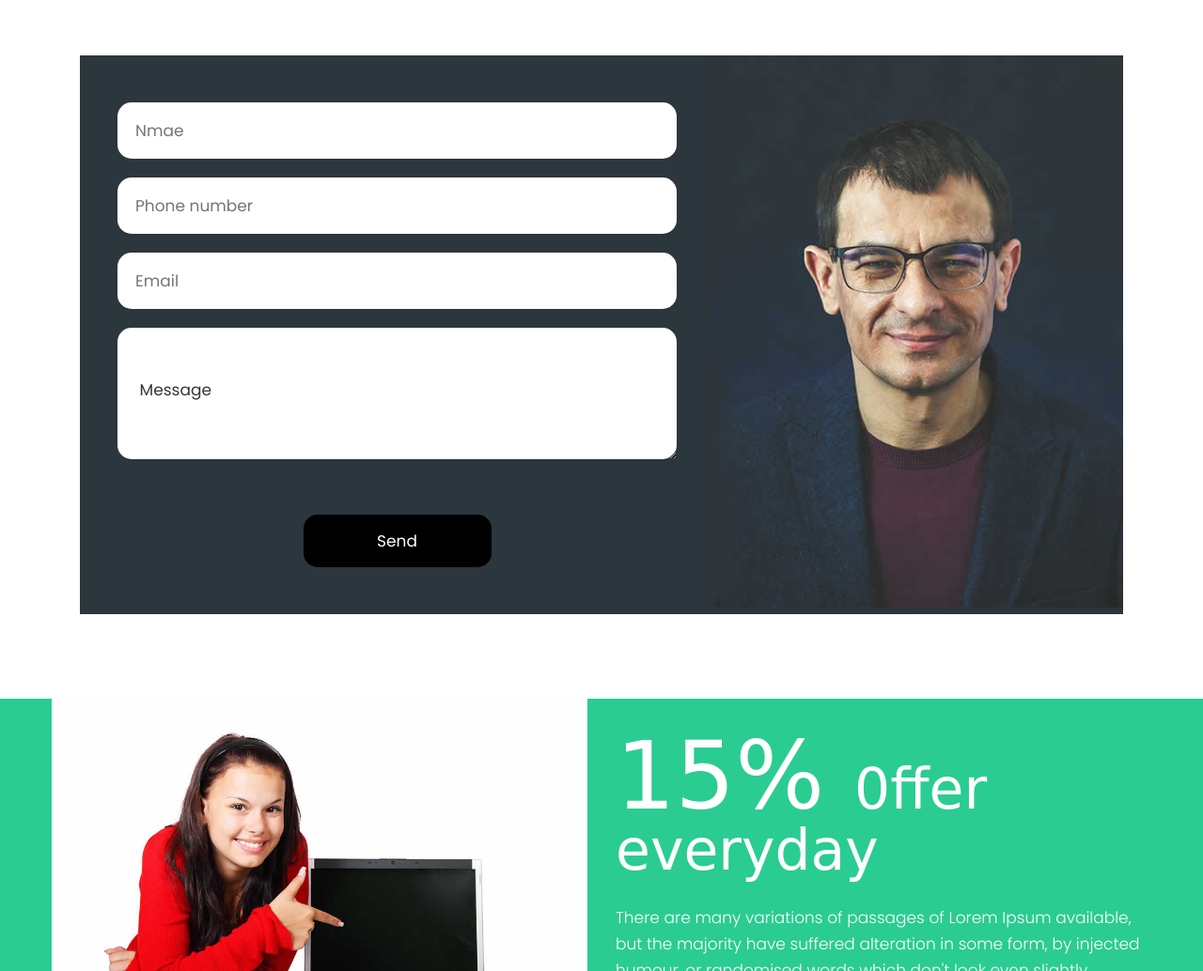
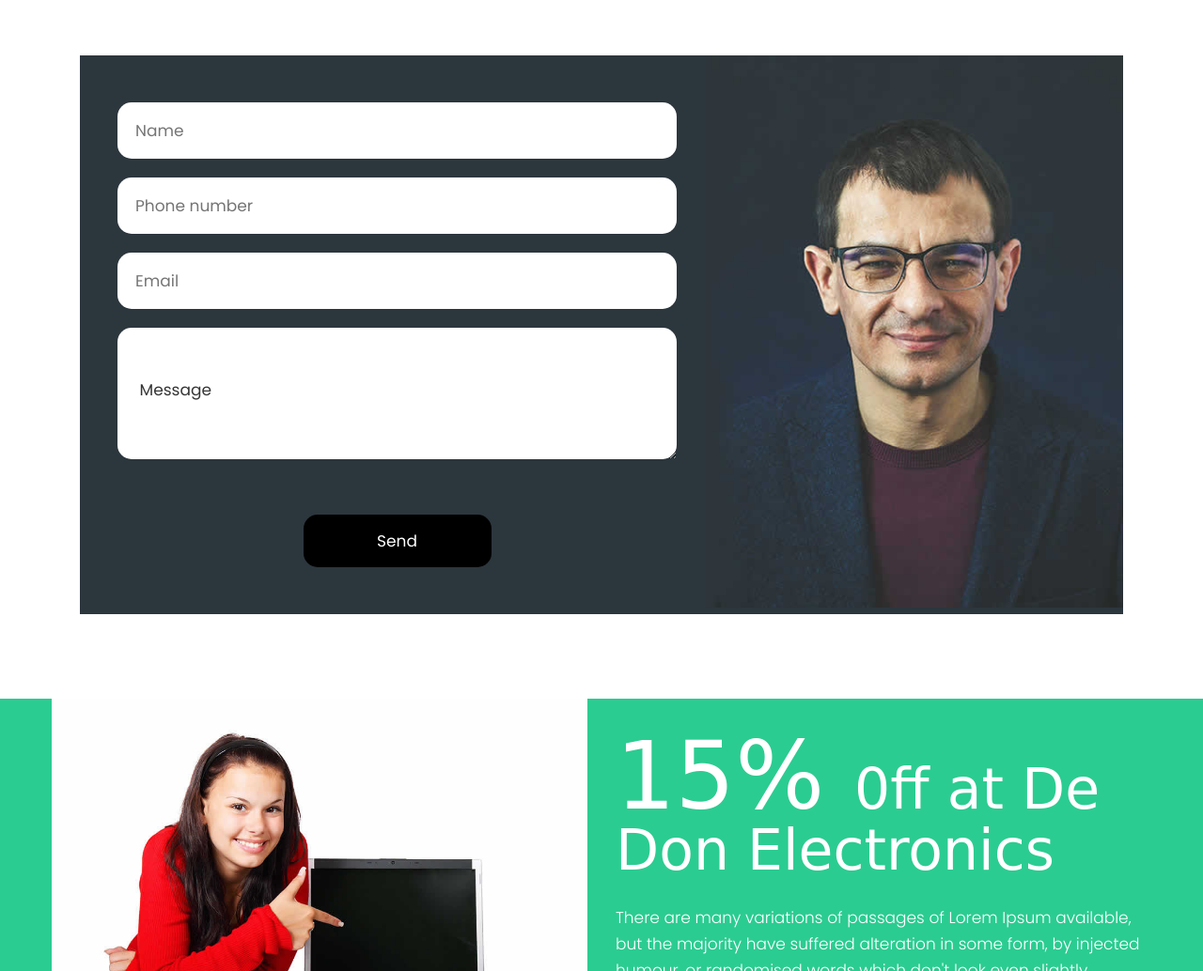
Before and after one commit to vekis11/De-Don-Electronics, a plain HTML site: page index.html in a window 1280 px wide. Shown: the part 2552-3586 px from the top of the page at 94% size. Drawn offline with nearby package versions, Linux system fonts and the light colour scheme; a web font is replaced by a local one.

Commit message:
Update index.html

```diff
--- a/index.html
+++ b/index.html
@@ -110,7 +110,7 @@
             <div class="row">
                <div class="col-md-12">
                   <div class="titlepage">
-                     <h2>About Pcoint</h2>
+                     <h2>About De Don Electronics</h2>
                      <span>d to be sure there isn't anything embarrassing hidden in the middle of text. All the Lorem Ipsum gener</span>
                   </div>
                </div>
@@ -183,7 +183,7 @@
                            <form class="main_form">
                               <div class="row">
                                  <div class="col-md-12 ">
-                                    <input class="contactus" placeholder="Nmae" type="text" name="Nmae">
+                                    <input class="contactus" placeholder="Name" type="text" name="Name">
                                  </div>
                                  <div class="col-md-12">
                                     <input class="contactus" placeholder="Phone number" type="text" name=" Phone number">
@@ -223,7 +223,7 @@
                </div>
                <div class="col-md-6">
                   <div class="two_box_img">
-                     <h2><span class="offer">15% </span>0ffer everyday</h2>
+                     <h2><span class="offer">15% </span>0ff at De Don Electronics</h2>
                      <p>There are many variations of passages of Lorem Ipsum available, but the majority have suffered alteration in some form, by injected humour, or randomised words which don't look even slightly believable</p>
                   </div>
                </div>
```
